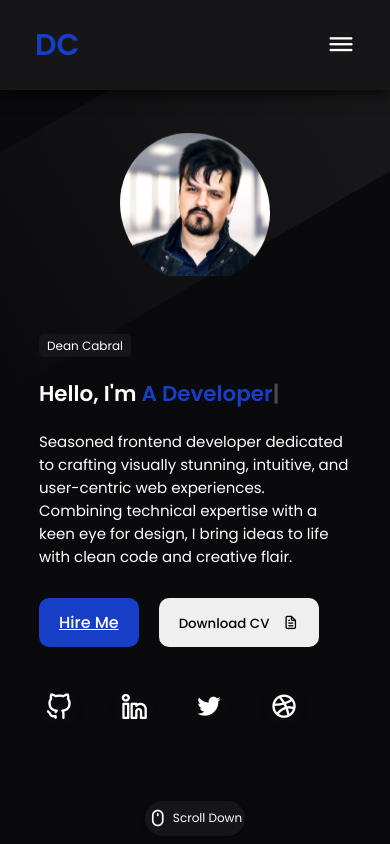
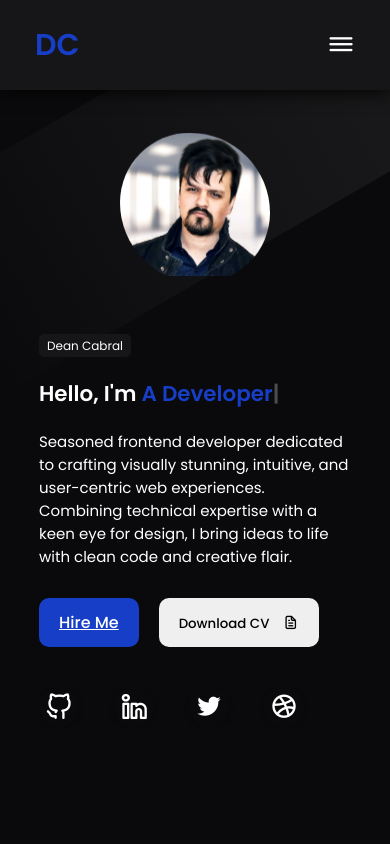
Before and after one commit to DeanCabral/web-portfolio, a plain HTML site: page index.html in a window 390 px wide. Shown: the top 844 px of the page. Drawn offline with nearby package versions, Linux system fonts and the light colour scheme.

Commit message:
Minor css update

```diff
--- a/index.css
+++ b/index.css
@@ -952,10 +952,7 @@ footer {
         margin-top: 65px;
     }
     .scroll-btn {
-        height: 35px;
-        width: 100px;
-        bottom: 1vh;
-        font-size: 0.75rem;
+        display: none;
     }
     .image, .image img {
         width: 150px;
```
